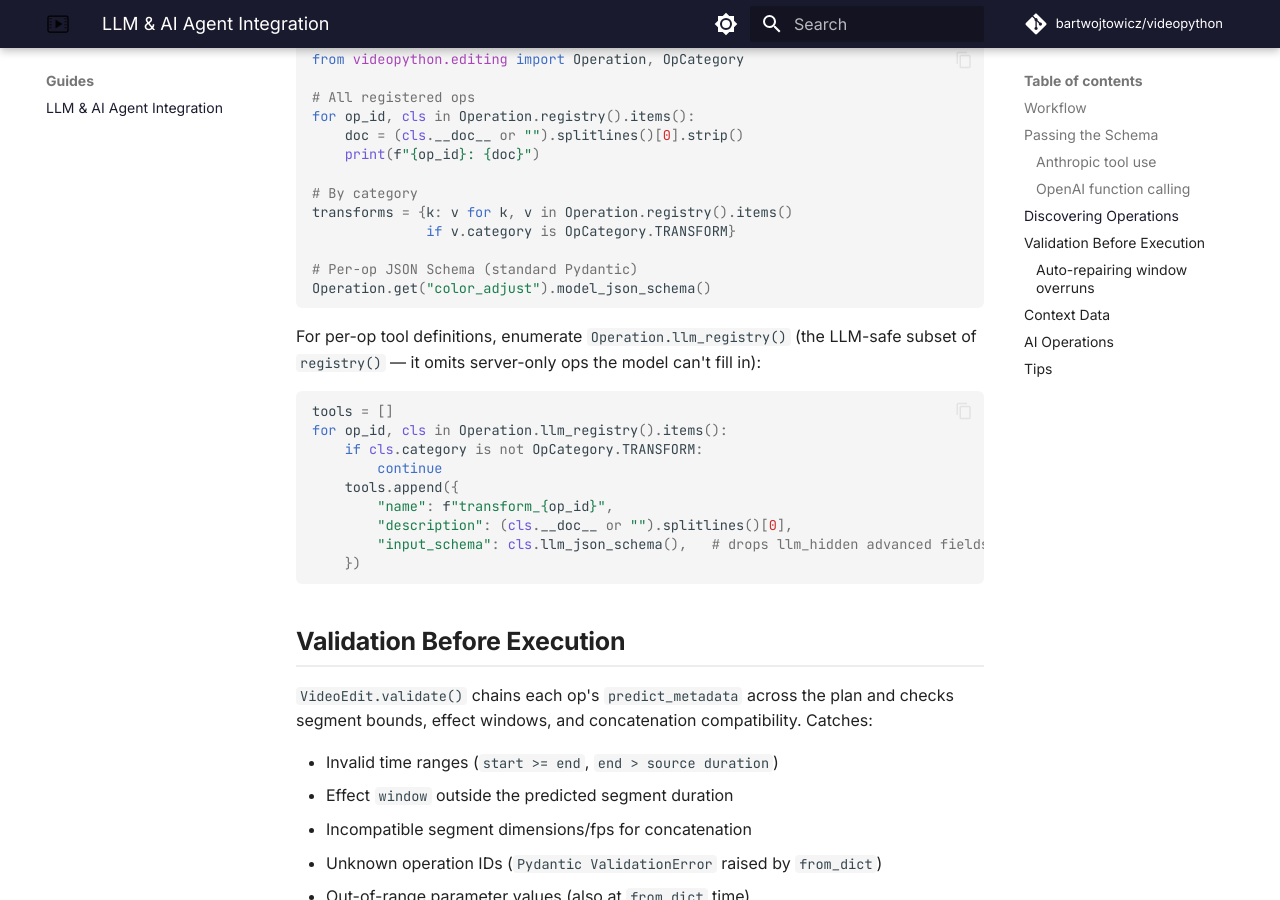
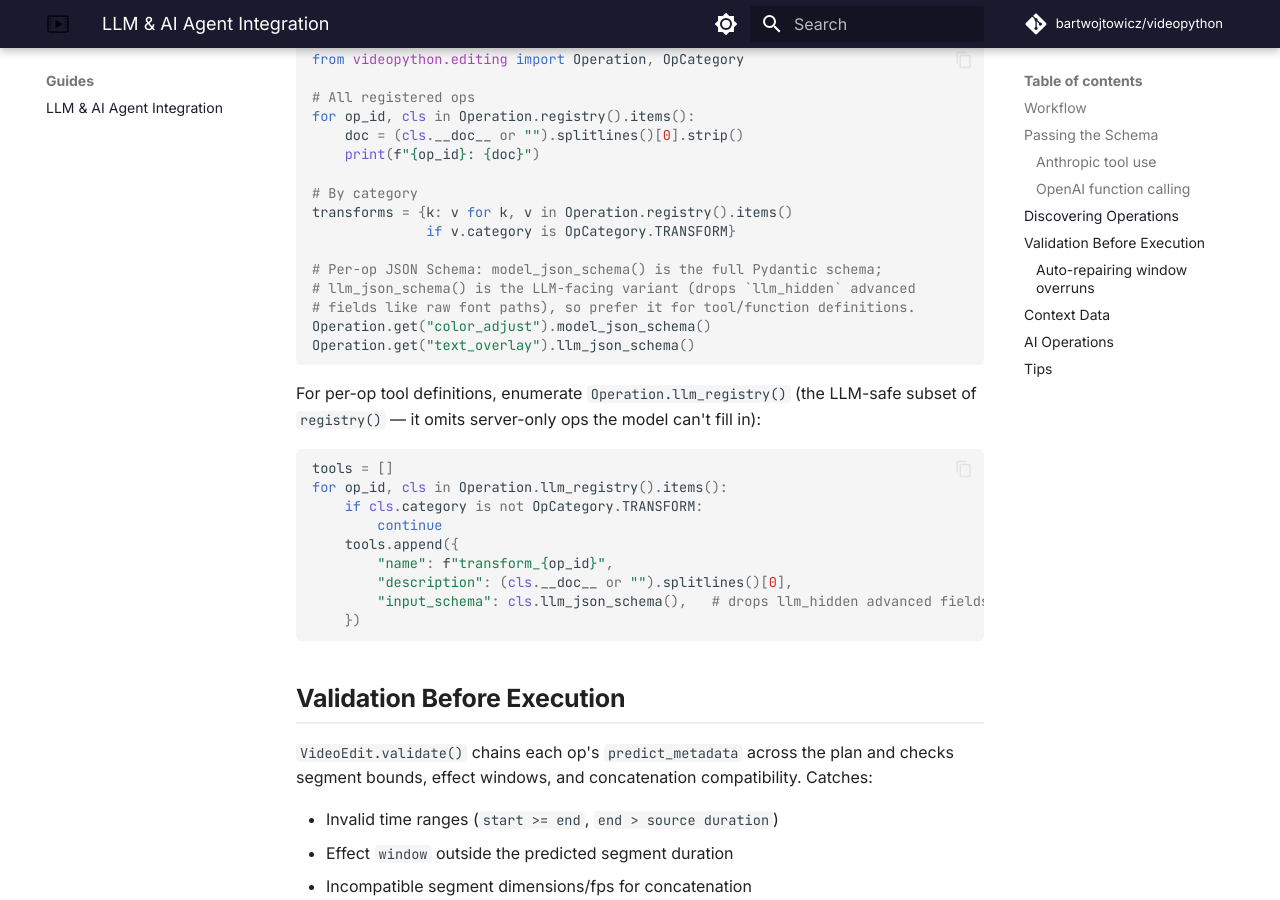
Before and after one commit to BartWojtowicz/videopython, an MkDocs documentation site: the page built from docs/guides/llm-integration.md, in a window 1280 px wide and 900 px high, scrolled down 2255 px. Built offline with MkDocs 1.6.1 and Material for MkDocs 9.7.7, drawn with Linux system fonts in a browser that asks for light colours; comment, search, counter and statistics services are not loaded; some of the changed text lies outside the part shown.

Commit message:
docs: align llm-integration guide with repair() + llm_json_schema
- repair() note now states it clamps window.stop only / is not a full validator,
  so the returned plan must still be validated (matches daaf578 + editing.md).
- Per-op discovery example points to llm_json_schema() as the LLM-facing schema
  (model_json_schema would leak llm_hidden fields like font_filename).

````diff
--- a/docs/guides/llm-integration.md
+++ b/docs/guides/llm-integration.md
@@ -114,8 +114,11 @@ for op_id, cls in Operation.registry().items():
 transforms = {k: v for k, v in Operation.registry().items()
               if v.category is OpCategory.TRANSFORM}
 
-# Per-op JSON Schema (standard Pydantic)
+# Per-op JSON Schema: model_json_schema() is the full Pydantic schema;
+# llm_json_schema() is the LLM-facing variant (drops `llm_hidden` advanced
+# fields like raw font paths), so prefer it for tool/function definitions.
 Operation.get("color_adjust").model_json_schema()
+Operation.get("text_overlay").llm_json_schema()
 ```
 
 For per-op tool definitions, enumerate `Operation.llm_registry()` (the
@@ -187,6 +190,11 @@ predicted = edit.validate(clamp_windows=True)        # don't reject clampable ov
 fixed_edit, clamps = edit.repair(source_metadata)    # or get a repaired plan back
 ```
 
+`repair()` clamps `window.stop` only — it is not a full validator (a
+`window.start` overrun, concat mismatch, or bad source still stands), so
+`validate()` the returned plan before running it. For most flows
+`validate(clamp_windows=True)` is the simpler path.
+
 ## Context Data
 
 Operations that need side-channel data declare it via
````
